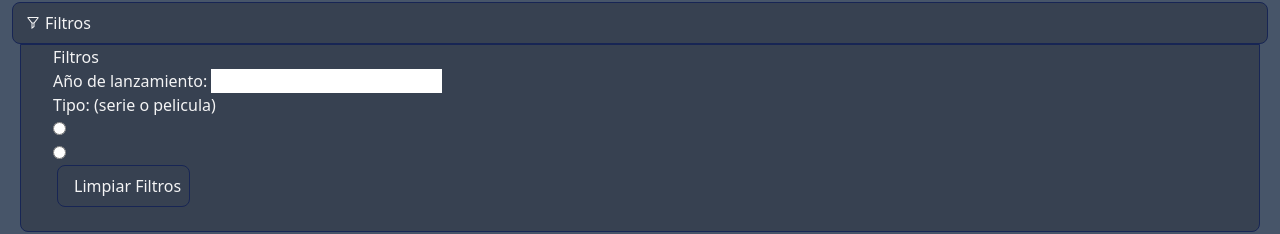
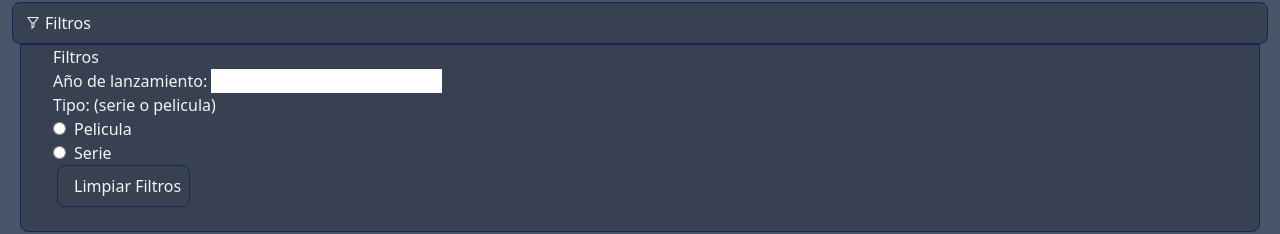
Before and after one commit to albornozgusti/movie-database-react, a React (Vite) app: page / in a window 1280 px wide. Shown: the part 122-356 px from the top of the page. Built offline with nearby package versions, Linux system fonts and the light colour scheme.

Commit message:
chore(radioButton): add label to radioButton

```diff
--- a/src/components/Input/index.jsx
+++ b/src/components/Input/index.jsx
@@ -1,14 +1,17 @@
 import PropTypes from "prop-types";
 
-export default function Input({ type, id, label, name }) {
+export default function Input({ type, id, label, name, additionalStyles }) {
     return (
+        <>
             <input
-            className="px-2 py-2 bg-pink-400"
+                className={"px-2 py-2 bg-pink-400" + additionalStyles}
                 type={type}
                 id={id}
                 label={label}
                 name={name}
             />
+            <span className="px-2">{label}</span>
+        </>
     );
 }
 
@@ -17,4 +20,5 @@ Input.propTypes = {
     id: PropTypes.string,
     label: PropTypes.string,
     name: PropTypes.string,
+    additionalStyles: PropTypes.string,
 };
```
Lines whose indentation alone changed are shown as unchanged.
